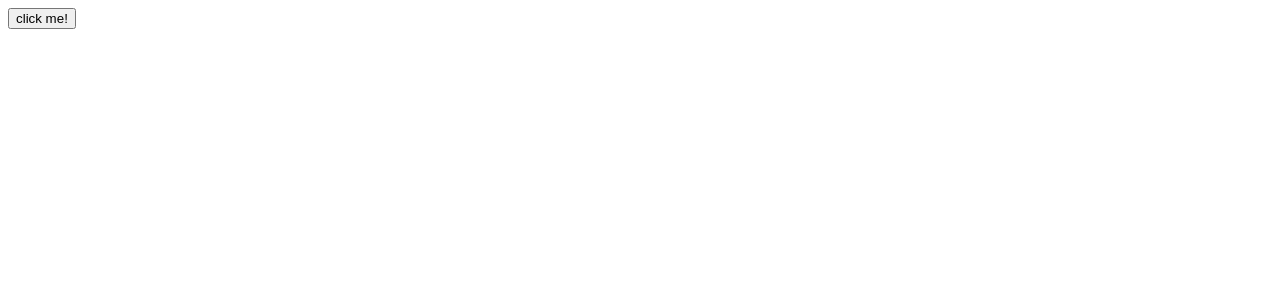
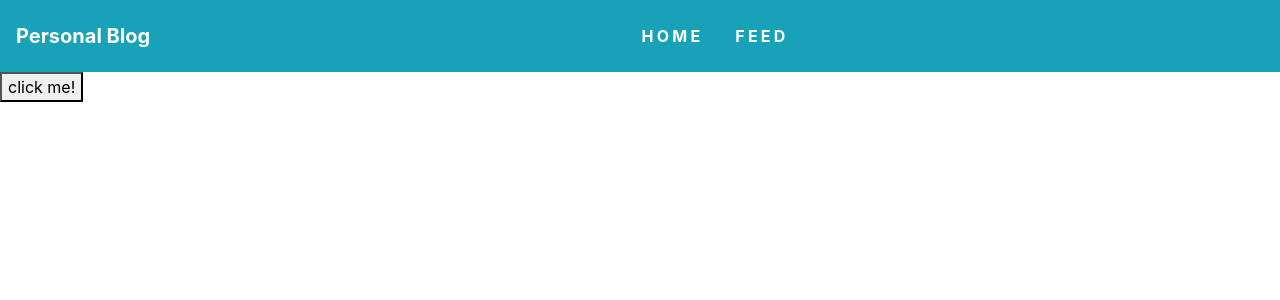
Before and after one commit to caiomyrapereira/Blog_Pessoal, an Angular app in the folder frontEndBlogPessoal/: page / in a window 1280 px wide. Shown: the top 300 px of the page. Built offline with nearby package versions, Linux system fonts and the light colour scheme.

Commit message:
Add component navbar

```diff
--- a/frontEndBlogPessoal/angular.json
+++ b/frontEndBlogPessoal/angular.json
@@ -28,9 +28,14 @@
               "src/assets"
             ],
             "styles": [
-              "src/styles.css"
+              "src/styles.css",
+              "./node_modules/bootstrap/dist/css/bootstrap.min.css"
             ],
-            "scripts": []
+            "scripts": [
+              "./node_modules/jquery/dist/jquery.js",
+              "./node_modules/bootstrap/dist/js/bootstrap.js",
+              "./node_modules/popper.js/dist/umd/popper.min.js"
+            ]
           },
           "configurations": {
             "production": {
--- a/frontEndBlogPessoal/package.json
+++ b/frontEndBlogPessoal/package.json
@@ -19,6 +19,9 @@
     "@angular/platform-browser": "~11.0.1",
     "@angular/platform-browser-dynamic": "~11.0.1",
     "@angular/router": "~11.0.1",
+    "bootstrap": "^4.5.3",
+    "jquery": "^3.5.1",
+    "popper.js": "^1.16.1",
     "rxjs": "~6.6.0",
     "tslib": "^2.0.0",
     "zone.js": "~0.10.2"
--- a/frontEndBlogPessoal/src/app/app.component.html
+++ b/frontEndBlogPessoal/src/app/app.component.html
@@ -1 +1,2 @@
+<app-navbar></app-navbar>
 <app-home></app-home>
--- a/frontEndBlogPessoal/src/app/app.module.ts
+++ b/frontEndBlogPessoal/src/app/app.module.ts
@@ -4,11 +4,13 @@ import { NgModule } from '@angular/core';
 import { AppRoutingModule } from './app-routing.module';
 import { AppComponent } from './app.component';
 import { HomeComponent } from './home/home.component';
+import { NavbarComponent } from './navbar/navbar.component';
 
 @NgModule({
   declarations: [
     AppComponent,
-    HomeComponent
+    HomeComponent,
+    NavbarComponent
   ],
   imports: [
     BrowserModule,
--- /dev/null
+++ b/frontEndBlogPessoal/src/app/navbar/navbar.component.css
@@ -0,0 +1,9 @@
+.font-text{
+    letter-spacing: .2rem;
+    font-size: 12pt;
+}
+
+
+ul li:hover{
+    border-bottom: 3px solid white;
+}
--- /dev/null
+++ b/frontEndBlogPessoal/src/app/navbar/navbar.component.html
@@ -0,0 +1,24 @@
+<header class="header">
+    <nav class="navbar navbar-expand-lg navbar-light bg-info">
+        <a class="navbar-brand text-white font-weight-bold" href="#">Personal Blog</a>
+        <button class="navbar-toggler" type="button" data-toggle="collapse" data-target="#navbarSupportedContent"
+            aria-controls="navbarSupportedContent" aria-expanded="false" aria-label="Toggle navigation">
+            <span class="navbar-toggler-icon"></span>
+        </button>
+
+        <div class="collapse navbar-collapse" id="navbarSupportedContent">
+            <div class="container-fluid d-flex justify-content-center">
+                <div class="menu">
+                    <ul class="navbar-nav mr-auto">
+                        <li class="nav-item">
+                            <a class="nav-link font-text text-white text-uppercase font-weight-bold p-3" href="#"> Home <span class="sr-only">(current)</span></a>
+                        </li>
+                        <li class="nav-item">
+                            <a class="nav-link font-text text-white text-uppercase font-weight-bold p-3" href="#"> Feed </a>
+                        </li>
+                    </ul>
+                </div>
+            </div>
+        </div>
+    </nav>
+</header>
--- /dev/null
+++ b/frontEndBlogPessoal/src/app/navbar/navbar.component.ts
@@ -0,0 +1,15 @@
+import { Component, OnInit } from '@angular/core';
+
+@Component({
+  selector: 'app-navbar',
+  templateUrl: './navbar.component.html',
+  styleUrls: ['./navbar.component.css']
+})
+export class NavbarComponent implements OnInit {
+
+  constructor() { }
+
+  ngOnInit(): void {
+  }
+
+}
```
Also changed, not shown: 2 other files (tests, documents, lock files or other folders).
